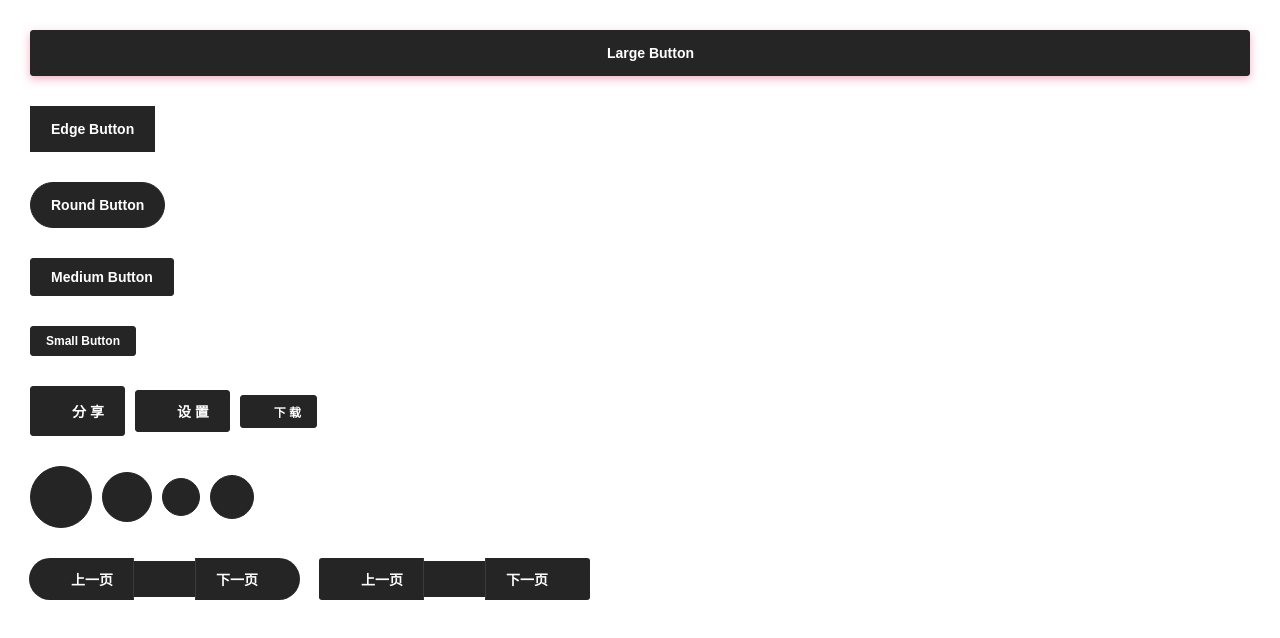
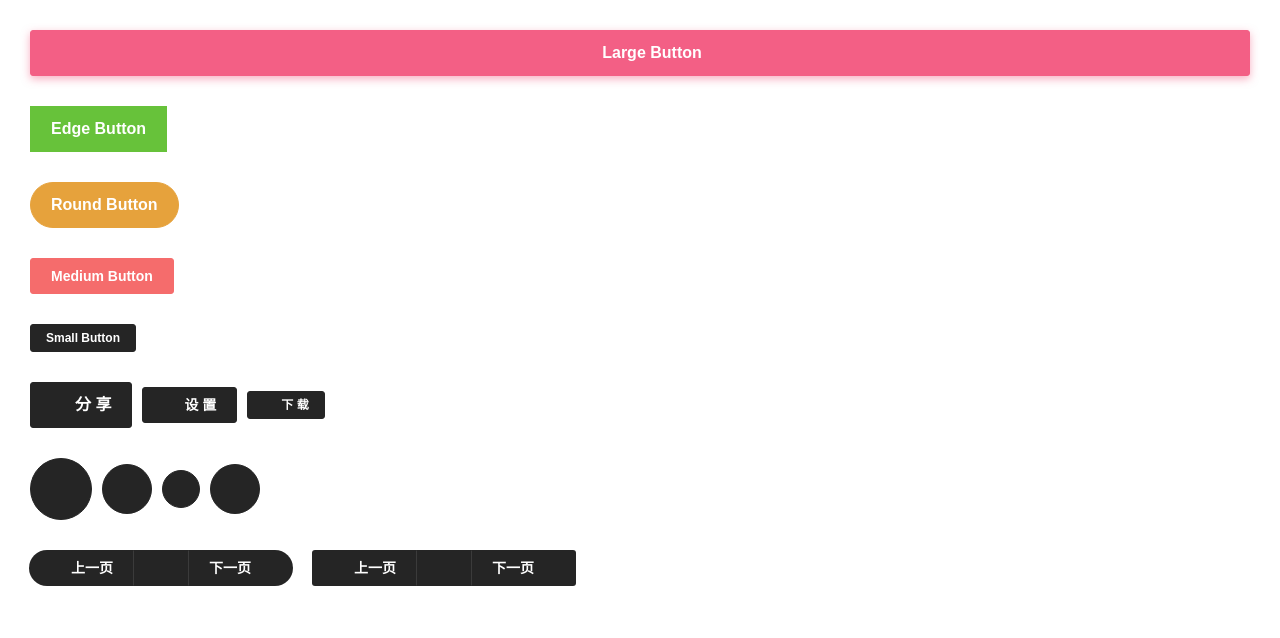
Before and after one commit to funny-man/uzi-vue, a Vue app: page / in a window 1280 px wide. Shown: the top 638 px of the page. Built offline with nearby package versions, Linux system fonts and the light colour scheme.

Commit message:
添加type

```diff
--- a/src/components/button/button.vue
+++ b/src/components/button/button.vue
@@ -10,7 +10,9 @@
               'is-shadow':shadow,
               'is-block':block,
               'is-circle': circle,
-              [`icon-${iconPosition}`]: true
+              [`icon-${iconPosition}`]: true,
+              'icon-center': noChild,
+              [`type-${type}`]: true,
             }
           ]"
     @click="$emit('click')"
@@ -31,10 +33,15 @@ export default {
     'z-icon': Icon,
   },
   props: {
-    // 按钮尺寸
+    // 按钮尺寸large/medium/small
     size: {
       type: String,
       default: 'large',
+    },
+    // 按钮样式default/primary/success/warning/error
+    type: {
+      type: String,
+      default: 'default',
     },
     // 最大圆角
     round: {
@@ -69,6 +76,7 @@ export default {
       type: String,
       default: '',
     },
+    // icon位置 left/right
     iconPosition: {
       type: String,
       default: 'left',
@@ -78,12 +86,20 @@ export default {
       },
     },
   },
+  computed: {
+    // 判断插槽是否有输入内容；来设置icon是否有左右margin
+    noChild() {
+      return !(this.$slots.default && this.$slots.default.length !== 0);
+    },
+  },
 };
 </script>
 
 <style scoped lang="scss">
 @import "../../sass/var.scss";
 @import "../../sass/animation.scss";
+@import "../../sass/utils.scss";
+
 /*默认按钮类型(后面的type类型覆盖这里)
 *****************************************/
 .z-button {
@@ -93,26 +109,33 @@ export default {
   align-items: center;
   vertical-align: middle;
   margin: 0;
+  line-height: 1;
   // 按钮圆角根据选择（尖锐，大圆角，圆形）的样式将被覆盖
   border-radius: $radius-size-base;
   // 聚焦状态下的border设置为none
   box-sizing: border-box;
   outline: none;
   .content {
+    // 字体加粗
     font-weight: $fontWeigth-bold;
   }
-  // 基本样式，根据按钮的type改变
-  border: 1px solid $color-primary;
-  background-color: $color-primary;
-  color: $fontColor-white;
-  &:hover,
-  &:focus {
-    background: $color-primary-light-1;
-  }
-  &:active {
-    background: $color-primary-dark-1;
-    outline: none;
-  }
+  border: 1px solid;
+}
+// 不传type的按钮样式
+.type-default {
+  @include button-type($fontColor-white,$color-primary,$color-primary);
+}
+.type-primary {
+  @include button-type($fontColor-white,$color-primary-pink,$color-primary-pink);
+}
+.type-success {
+  @include button-type($fontColor-white,$color-success,$color-success);
+}
+.type-warning {
+  @include button-type($fontColor-white,$color-warning,$color-warning);
+}
+.type-error {
+  @include button-type($fontColor-white,$color-error,$color-error);
 }
 .is-block {
   width: 100%;
@@ -126,7 +149,6 @@ export default {
 .is-circle {
   border-radius: $radius-size-circle;
   padding: 1em !important;
-  line-height: 0;
   > .z-icon {
     margin: 0 !important;
   }
@@ -147,7 +169,6 @@ export default {
 }
 .icon-right {
   > .z-icon {
-    margin-right: 0;
     margin-left: 0.5em;
     order: 2;
   }
@@ -155,11 +176,16 @@ export default {
     order: 1;
   }
 }
+.icon-center {
+  > .z-icon {
+    margin: 0;
+  }
+}
 
 /*按钮大小控制(里面控制字体大小和内边距)
 *****************************************/
 .large {
-  font-size: $fontSize-s;
+  font-size: $fontSize-m;
   padding: 14px 20px;
 }
 .medium {
```
